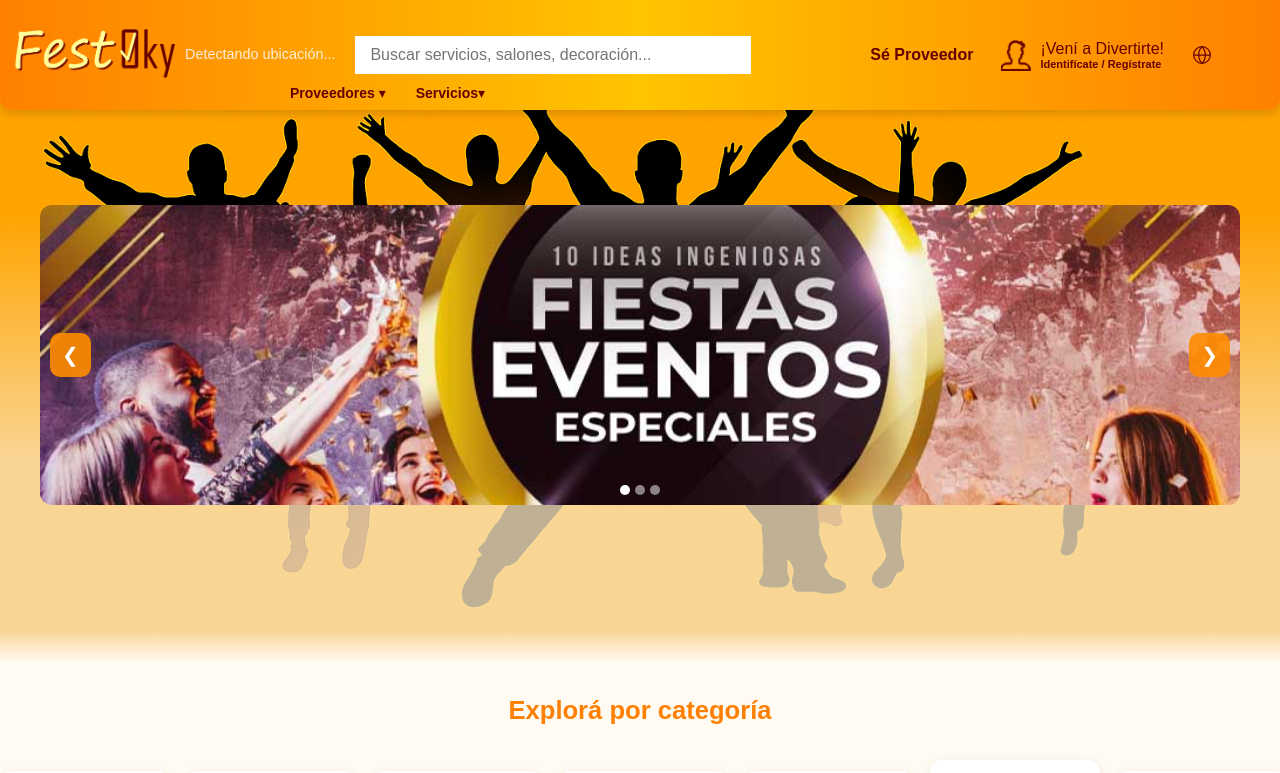
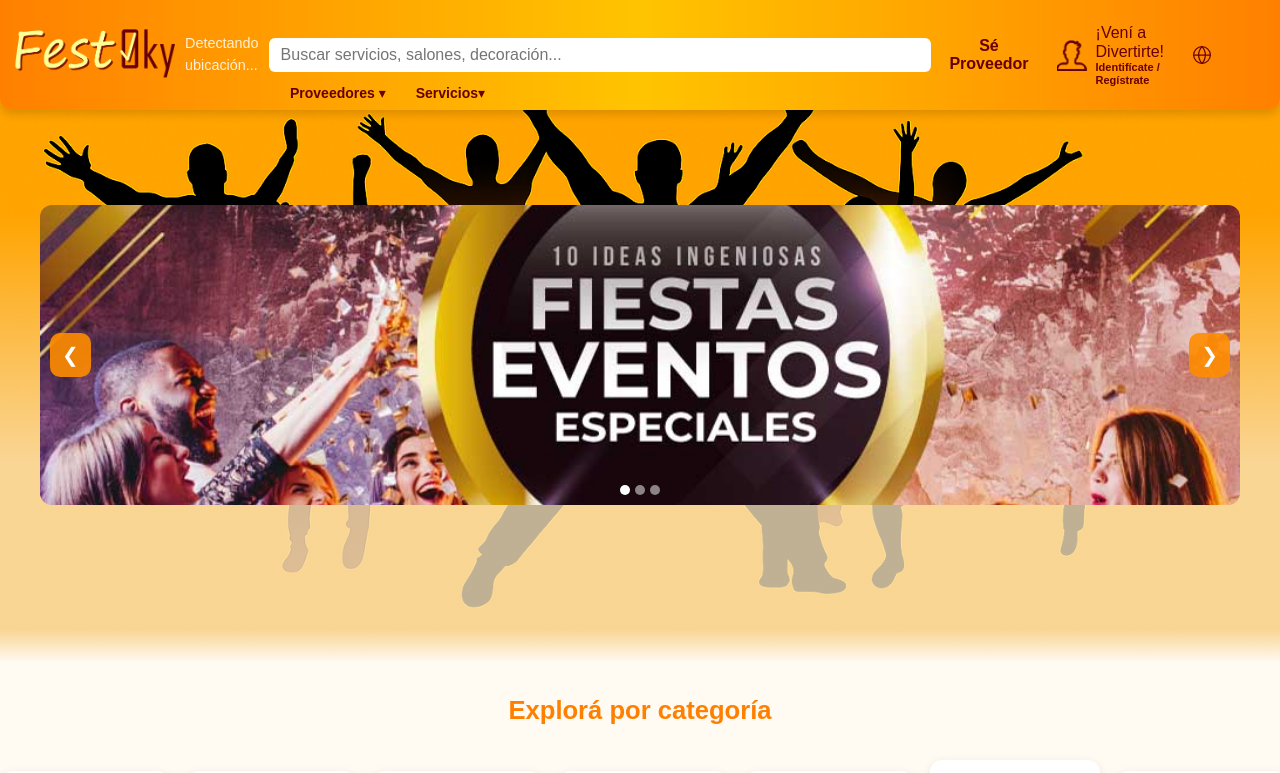
Before and after one commit to SocialFunuruguay/Festoky-frontend, a React (Vite) app: page / in a window 1280 px wide. Shown: the top 773 px of the page. Built offline with nearby package versions, Linux system fonts and the light colour scheme; no server answers.

Commit message:
Primer commit del frontend Festoky

```diff
--- a/src/components/Header.css
+++ b/src/components/Header.css
@@ -26,16 +26,19 @@ border-radius: 0 0 12px 12px;
 }
 
 .header__search {
-  flex: 1;
-  margin: 0 20px;
+  width: 100%;
+  box-sizing: border-box;
+  padding: 0 10px;
 }
 
 .header__search input {
-  width: 75%;
-  padding: 10px 15px;
+  width: 100%;
+  padding: 8px 12px;
+  font-size: 1rem;
+  border-radius: 6px;
   border: none;
   outline: none;
-  font-size: 1rem;
+  box-sizing: border-box;
 }
 
 
```
